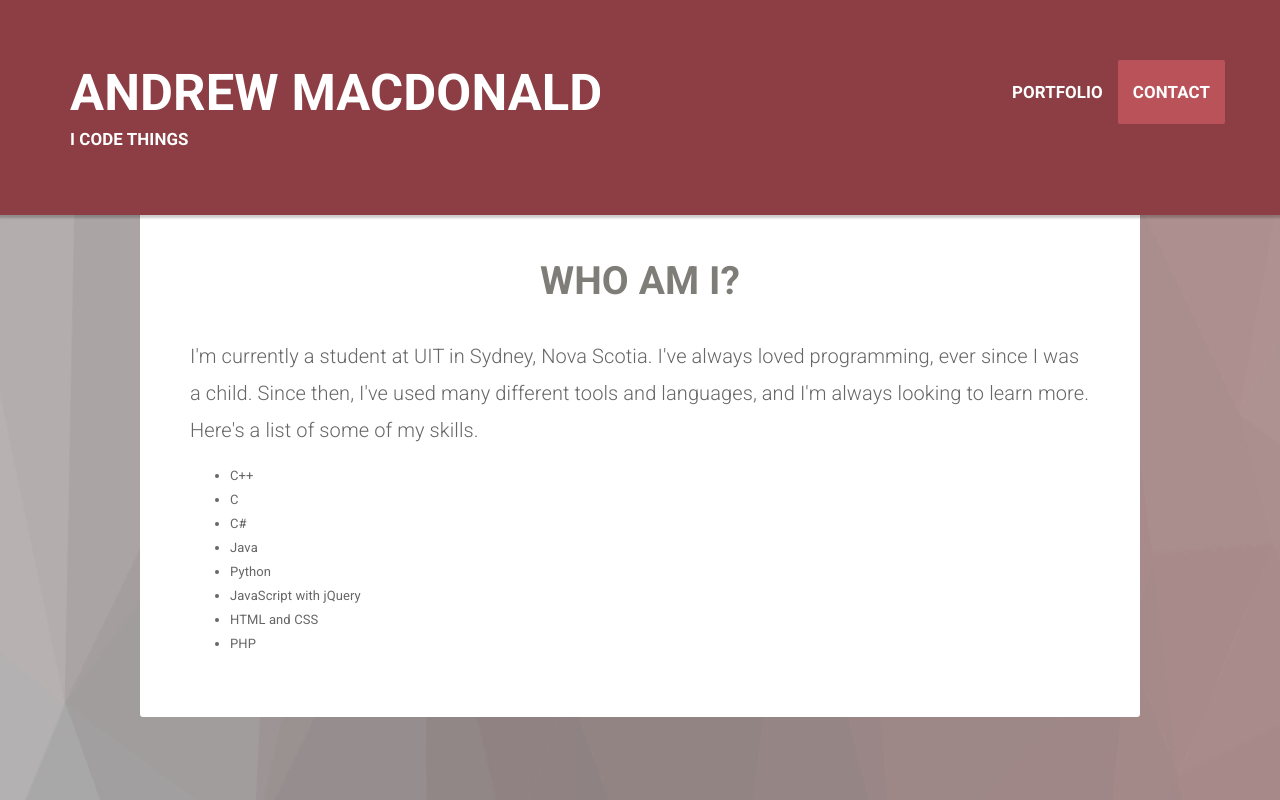
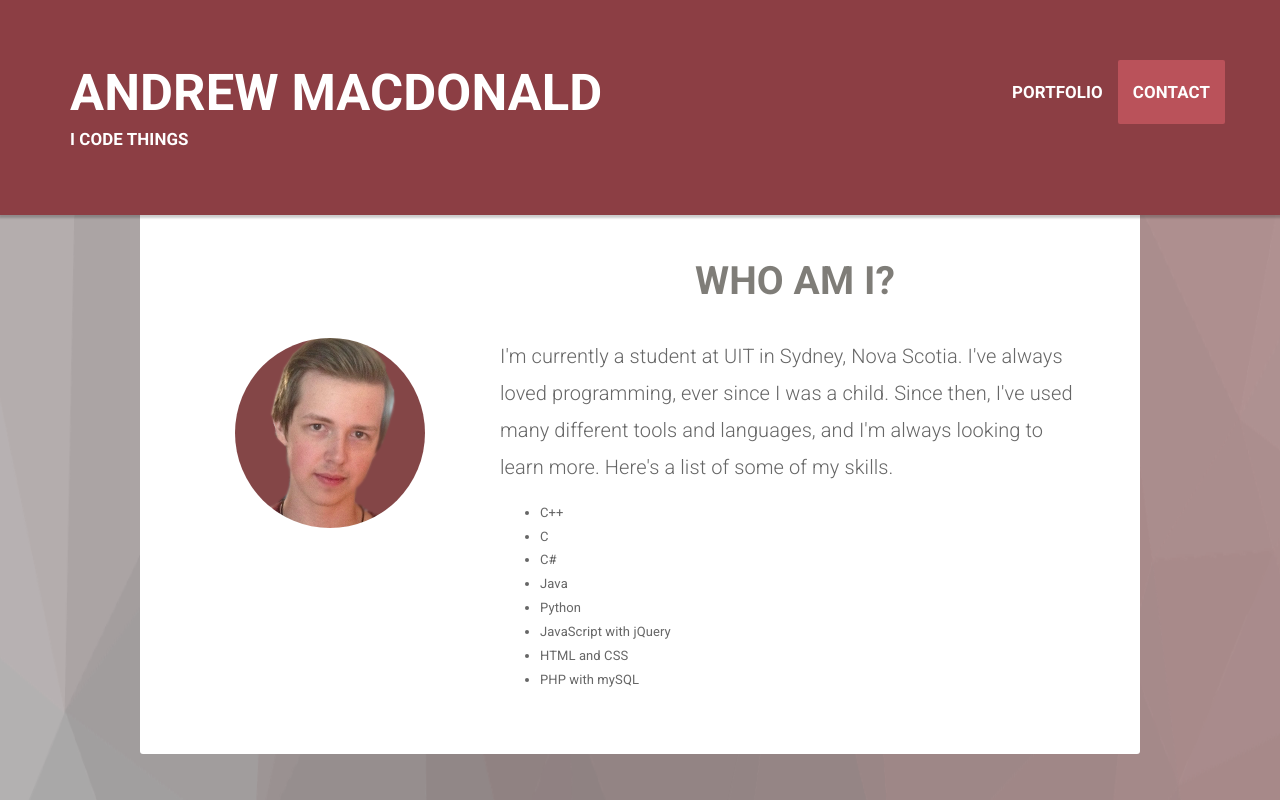
Before and after one commit to ajmd17/portfolio-old, a website: page index.html in a window 1280 px wide. Shown: the top 800 px of the page. Drawn offline with nearby package versions, Linux system fonts and the light colour scheme.

Commit message:
added gravatar

```diff
--- a/css/styles.css
+++ b/css/styles.css
@@ -128,3 +128,13 @@ footer h3 {
 #contact {
     padding: 25px 0;
 }
+
+.gravatar {
+    width: 190px;
+    height: 190px;
+    border-radius: 95px;
+    -webkit-border-radius: 95px;
+    -moz-border-radius: 95px;
+    margin: 0 auto;
+    background: url("../img/me.png") no-repeat;
+}
--- a/index.html
+++ b/index.html
@@ -71,11 +71,17 @@
         <div class="container">
             <div class="jumbotron" id="about-me-inner">
                 <div class="row">
-                    <div class="col-lg-12 text-center">
+                    <div class="col-lg-4"></div>
+                    <div class="col-lg-8 text-center">
                         <h2 class="heading-text">Who Am I?</h2>
                     </div>
+                    <div class="col-lg-4">
 
-                    <div class="col-lg-12">
+
+                        <div class="gravatar"></div>
+                    </div>
+                    <div class="col-lg-8">
+
                         <p>
                             <!--I'm an all-in-one software developer. Fluent in several programming languages-->
                             I'm currently a student at UIT in Sydney, Nova Scotia. I've always loved programming, ever since I was a child.
@@ -90,7 +96,7 @@
                             <li>Python</li>
                             <li>JavaScript with jQuery</li>
                             <li>HTML and CSS</li>
-                            <li>PHP</li>
+                            <li>PHP with mySQL</li>
                         </ul>
                     </div>
                 </div>
```
Also changed, not shown: img/me.png (added).
